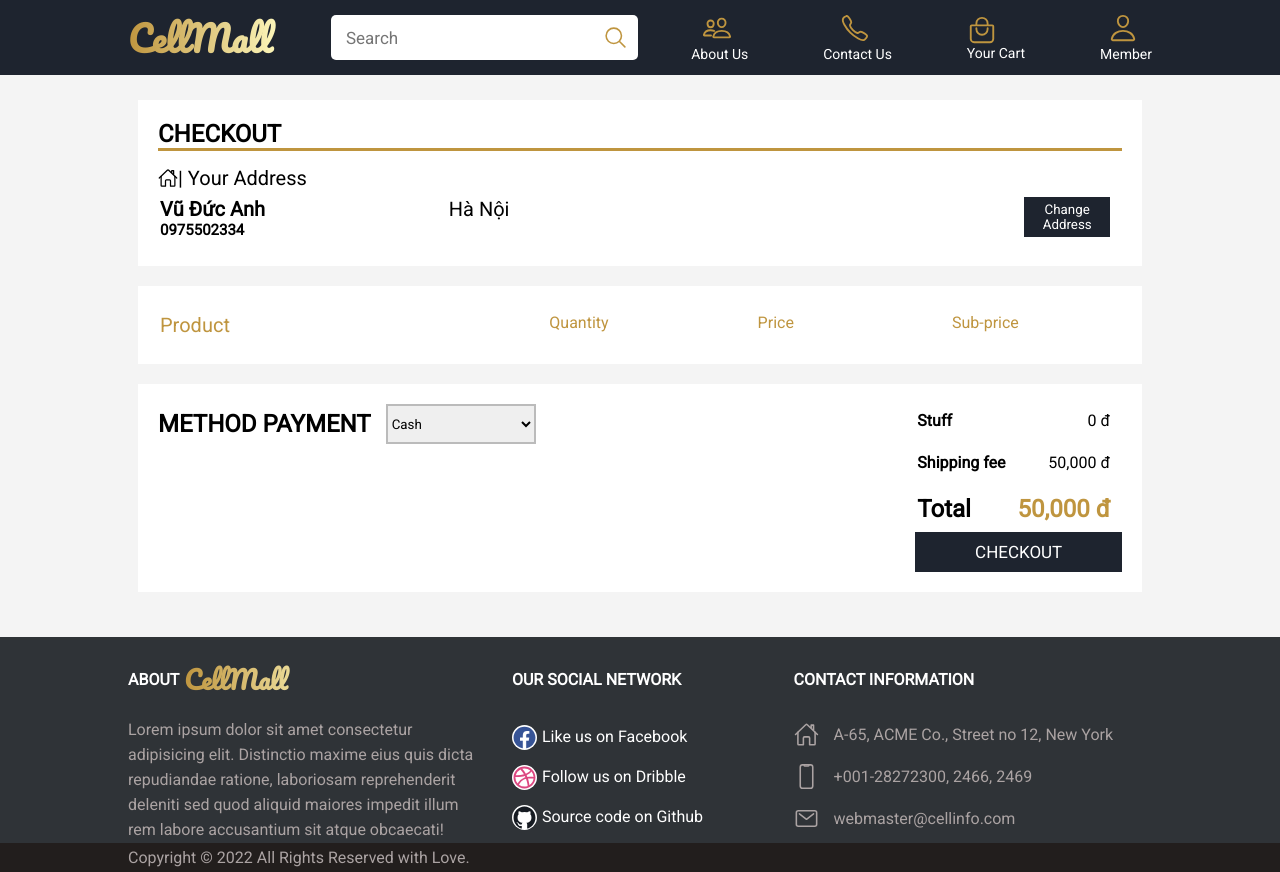
After one commit to AnhDuc0125/CellMall, a PHP site: page /checkoutPage.php in a window 1280 px wide. The commit adds this page. Run offline with PHP 8.4, Linux system fonts and the light colour scheme; a user stored in the database is signed in; data comes from the database, SQL or seed files in the repository; data that the repository does not hold is empty.

Commit message:
update assets file

```diff
--- a/assets/css/layouts/productCard.css
+++ b/assets/css/layouts/productCard.css
@@ -30,7 +30,7 @@
 .card {
   min-width: 160px;
   width: 100%;
-  height: 325px;
+  height: fit-content;
   background-color: #fff;
   padding: 10px;
   cursor: pointer;
@@ -111,7 +111,7 @@
   }
 
   .card {
-    height: 310px;
+    /* height: 310px; */
   }
 
   .card__price {
--- a/assets/css/pages/cartPage.css
+++ b/assets/css/pages/cartPage.css
@@ -147,14 +147,16 @@ td.price {
   border: none;
   outline: none;
   background-color: #1e242f;
-  color: white;
   font-size: 17px;
   transition: 0.25s;
 }
 
+.checkout__btn a {
+  color: white;
+}
+
 .checkout__btn:hover {
   background-color: #bf953f;
-  color: white;
 }
 
 .highlightText > a {
--- /dev/null
+++ b/assets/css/pages/checkoutPage.css
@@ -0,0 +1,171 @@
+#main {
+  padding: 10px;
+}
+
+#checkout {
+  width: 100%;
+}
+
+.checkout__header,
+.checkout__body,
+.checkout__footer {
+  background-color: #fff;
+  padding: 20px;
+  margin-bottom: 20px;
+}
+
+.checkout__title {
+  border-bottom: 3px solid #bf953f;
+  margin-bottom: 15px;
+}
+
+.checkout__address {
+  font-size: 20px;
+}
+
+.checkout__address span {
+  display: flex;
+  align-items: center;
+}
+
+.checkout__address table {
+  width: 100%;
+}
+
+td,
+th {
+  text-align: left;
+  vertical-align: top;
+  padding: 5px 10px 5px 0;
+}
+
+.name.phone {
+  width: 30%;
+}
+
+.address {
+  width: 60%;
+}
+
+.change__btn {
+  cursor: pointer;
+  background-color: #1e242f;
+  color: white;
+  border: none;
+  padding: 5px 10px;
+  transition: 0.25s;
+}
+
+.change__btn:hover {
+  background-color: #bf953f;
+}
+
+.header__table {
+  color: #bf953f;
+}
+
+.header__table:first-child {
+  width: 200px;
+}
+
+.checkout__item {
+}
+
+.checkout__item table {
+  width: 100%;
+}
+
+.checkout__item table th,
+.checkout__item table td {
+  text-align: center;
+}
+
+.thumbnail {
+  border: 2px solid #bbb;
+  border-radius: 10px;
+  width: 150px;
+  height: 150px;
+  background-color: #fff;
+}
+
+.thumbnail img {
+  width: 100%;
+  height: 100%;
+  object-fit: cover;
+}
+
+.detail {
+}
+
+.detail__title,
+.detail__storage {
+  margin-left: 20px;
+  text-align: left;
+}
+
+.detail__storage {
+}
+
+.quantity {
+  text-align: center;
+}
+
+.price {
+}
+
+.total_price {
+  /* text-align: right; */
+}
+
+.checkout__footer {
+  width: 100%;
+  display: flex;
+  justify-content: space-between;
+  align-items: flex-start;
+}
+
+.methodPayment {
+  display: flex;
+  justify-content: space-between;
+  align-items: center;
+}
+
+.methodForm {
+  width: 150px;
+  height: 40px;
+  border: #bbb 2px solid;
+  outline: none;
+  margin-left: 15px;
+}
+
+.checkout__btn {
+  width: 100%;
+  height: 40px;
+  cursor: pointer;
+  border: none;
+  outline: none;
+  background-color: #1e242f;
+  font-size: 17px;
+  transition: 0.25s;
+  color: white;
+}
+
+.checkout__btn:hover {
+  background-color: #bf953f;
+}
+
+td.fee {
+  text-align: right;
+}
+
+.fee h2 {
+  color: #bf953f;
+}
+
+tr.checkout__total {
+  border-top: 2px solid #1e242f;
+}
+
+.checkoutBox table tr {
+  height: 40px;
+}
--- a/layout/navbar.php
+++ b/layout/navbar.php
@@ -26,7 +26,7 @@
                     <span class="underline"></span>
                 </a>
                 <a href="../pages/cartPage.php" class="cart">
-                    <ion-icon name="bag-handle-outline" class="symbol"></ion-icon>
+                    <ion-icon name="bag-handle-outline" class="symbol cart"></ion-icon>
                     <div class="content">
                         <p class="item__title">Your Cart</p>
                         <b class="item__detail">Check Cart</b>
@@ -41,9 +41,8 @@
                                     <p class="item__title">Member</p>
                                         <b class="item__detail">'. $_SESSION['currentUser']['username'] .'</b>
                                 </div>
-                                <span class="underline"></span>
                                 <div class="dropdown">
-                                    <a href="loginPage.php" class="dropdown__item">Log out</a>
+                                    <a href="loginPage.php?logout=true" class="dropdown__item">Log out</a>
                                     <a href="../admin/login.php" class="dropdown__item">Admin</a>
                                     <a href="resetPage.php" class="dropdown__item">Reset Password</a>
                                 </div>
@@ -56,10 +55,6 @@
                                         <b class="item__detail">Login/Signup</b>
                                 </div>
                                 <span class="underline"></span>
-                                <div class="dropdown">
-                                    <a href="loginPage.php" class="dropdown__item">Log out</a>
-                                    <a href="../admin/login.php" class="dropdown__item">Admin</a>
-                                </div>
                             </a>';
                     }
                 ?>
--- a/pages/cartPage.php
+++ b/pages/cartPage.php
@@ -108,7 +108,8 @@
                         </select>
                     </div>
                 </div>
-                <button class="checkout__btn">CHECKOUT</button>
+                <button class="checkout__btn"><a
+                        href="checkoutPage.php?id_user=<?=$_SESSION['currentUser']['id']?>">CHECKOUT</a></button>
             </div>
         </div>
     </div>
--- /dev/null
+++ b/pages/checkoutPage.php
@@ -0,0 +1,159 @@
+<?php
+    session_start();
+
+    if(!isset($_SESSION['currentUser'])) {
+        header("Location: loginPage.php");
+    }
+
+    require_once("../database/dbContext.php");
+    require_once("../database/utility.php");
+
+    // Get orders of user
+    $orderSQL = "SELECT order_items.*, products.title AS 'p-title', products.image AS 'p-image', products.storage AS 'p-storage', products.price AS 'p-price', products.href_param AS 'p-href' FROM order_items, products WHERE order_items.product_id = products.id AND order_items.user_id = ". $_SESSION['currentUser']['id'];
+    $orderResult = executeResult($orderSQL);
+
+    // Get user infomation
+    $userSQL = "SELECT * FROM users WHERE id = ".$_SESSION['currentUser']['id'];
+    $userResult = executeResult($userSQL, true);
+
+    // sub-price
+    $subPriceSQL = "SELECT SUM(total_price) AS total_price FROM order_items WHERE user_id = ".$_SESSION['currentUser']['id'];
+    $subPriceResult = executeResult($subPriceSQL, true);
+?>
+<!DOCTYPE html>
+<html lang="en">
+
+<head>
+    <meta charset="UTF-8">
+    <meta http-equiv="X-UA-Compatible" content="IE=edge">
+    <meta name="viewport" content="width=device-width, initial-scale=1.0">
+    <title>CellMall | Cart</title>
+    <script type="module" src="https://unpkg.com/ionicons@5.5.2/dist/ionicons/ionicons.esm.js"></script>
+    <script nomodule src="https://unpkg.com/ionicons@5.5.2/dist/ionicons/ionicons.js"></script>
+    <link rel="stylesheet" href="../assets/css/master.css">
+    <link rel="stylesheet" href="../assets/css/layouts/navbar.css" />
+    <link rel="stylesheet" href="../assets/css/layouts/footer.css" />
+    <link rel="stylesheet" href="../assets/css/pages/checkoutPage.css">
+    <!--Jquery cdn -->
+    <script src="https://code.jquery.com/jquery-3.6.0.min.js"
+        integrity="sha256-/xUj+3OJU5yExlq6GSYGSHk7tPXikynS7ogEvDej/m4=" crossorigin="anonymous"></script>
+</head>
+
+<body>
+    <!-- Navbar and Component -->
+    <?php
+      include_once('../layout/navbar.php');
+    ?>
+
+    <div id="main">
+        <div id="checkout">
+            <div class="checkout__header">
+                <h2 class="checkout__title">CHECKOUT</h2>
+                <div class="checkout__address">
+                    <span>
+                        <ion-icon name="home-outline"></ion-icon> | Your Address
+                    </span>
+                    <table>
+                        <tr>
+                            <th class="name phone">
+                                <ul>
+                                    <li class="name"><?=$userResult['fullname']?></li>
+                                    <li class="phone" style="font-size: 15px"><?=$userResult['phone']?></li>
+                                </ul>
+                            </th>
+                            <td class="address"><?=$userResult['address']?></td>
+                            <td><button class="change__btn">Change Address</button></td>
+                        </tr>
+                    </table>
+                </div>
+            </div>
+            <div class="checkout__body">
+                <div class="checkout__item">
+                    <table>
+                        <thead>
+                            <tr class="header__table">
+                                <td style="font-size: 20px; text-align: left">Product</td>
+                                <td></td>
+                                <td>Quantity</td>
+                                <td>Price</td>
+                                <td>Sub-price</td>
+                            </tr>
+                        </thead>
+                        <tbody>
+                            <?php
+                             foreach($orderResult as $order) {
+                                 echo   '<tr>
+                                            <td class="thumbnail">
+                                                <img src="'. $order['p-image'] .'">
+                                            </td>
+                                           <td class="detail">
+                                               <a href="productPage.php?key='. $order['p-href'] .'">
+                                                   <h3 class="detail__title">'. $order['p-title'] .'</h3>
+                                               </a>
+                                               <div class="detail__storage">'. $order['p-storage'] .' GB</div>
+                                           </td>
+                                           <td class="quantity">
+                                                <p>'. $order['quantity'] .'</p>
+                                           </td>
+                                           <td class="price">'. number_format($order['p-price']) .' đ</td>
+                                           <th class="total_price">'. number_format($order['total_price']) .' đ</th>
+                                       </tr>';
+                                }
+                            ?>
+                        </tbody>
+                    </table>
+                </div>
+            </div>
+            <div class="checkout__footer">
+                <div class="methodPayment">
+                    <h2>METHOD PAYMENT</h2>
+                    <select name="method" class="methodForm">
+                        <option value="cash">Cash</option>
+                        <option value="debit">Debit cards</option>
+                        <option value="credit">Credit cards</option>
+                    </select>
+                </div>
+                <div class="checkoutBox">
+                    <table>
+                        <tr class="checkout__price">
+                            <th>Stuff</th>
+                            <td class="fee"><?=number_format($subPriceResult['total_price'])?> đ</td>
+                        </tr>
+                        <tr class="checkout__shipping">
+                            <th>Shipping fee</th>
+                            <td class="fee">50,000 đ</td>
+                        </tr>
+                        <tr class="checkout__total">
+                            <th>
+                                <h2>Total</h2>
+                            </th>
+                            <td class="fee">
+                                <h2><?=number_format($subPriceResult['total_price'] + 50000)?> đ</h2>
+                            </td>
+                        </tr>
+                    </table>
+                    <button class="checkout__btn"
+                        onclick="checkout(<?=$_SESSION['currentUser']['id']?>)">CHECKOUT</button>
+                </div>
+            </div>
+        </div>
+    </div>
+
+    <!-- Footer -->
+    <?php
+      include_once('../layout/footer.php');
+    ?>
+</body>
+<script>
+function checkout(user_id) {
+    $.post("../api/order_api.php", {
+        'user_id': user_id,
+        'method': 'checkout',
+        function(data) {
+
+        }
+    })
+}
+</script>
+
+</html>
```
Also changed, not shown: admin/products.php (+9 -15 lines), api/order_api.php (+8 -1 lines), assets/css/layouts/navbar.css (+41 -0 lines), assets/css/pages/productPage.css (+8 -0 lines), pages/homePage.php (+12 -21 lines), pages/loginPage.php (+11 -4 lines), pages/productPage.php (+33 -9 lines), pages/resetPage.php (+12 -11 lines), pages/searchPage.php (+44 -35 lines), admin/login.php (added), 1 other file.
